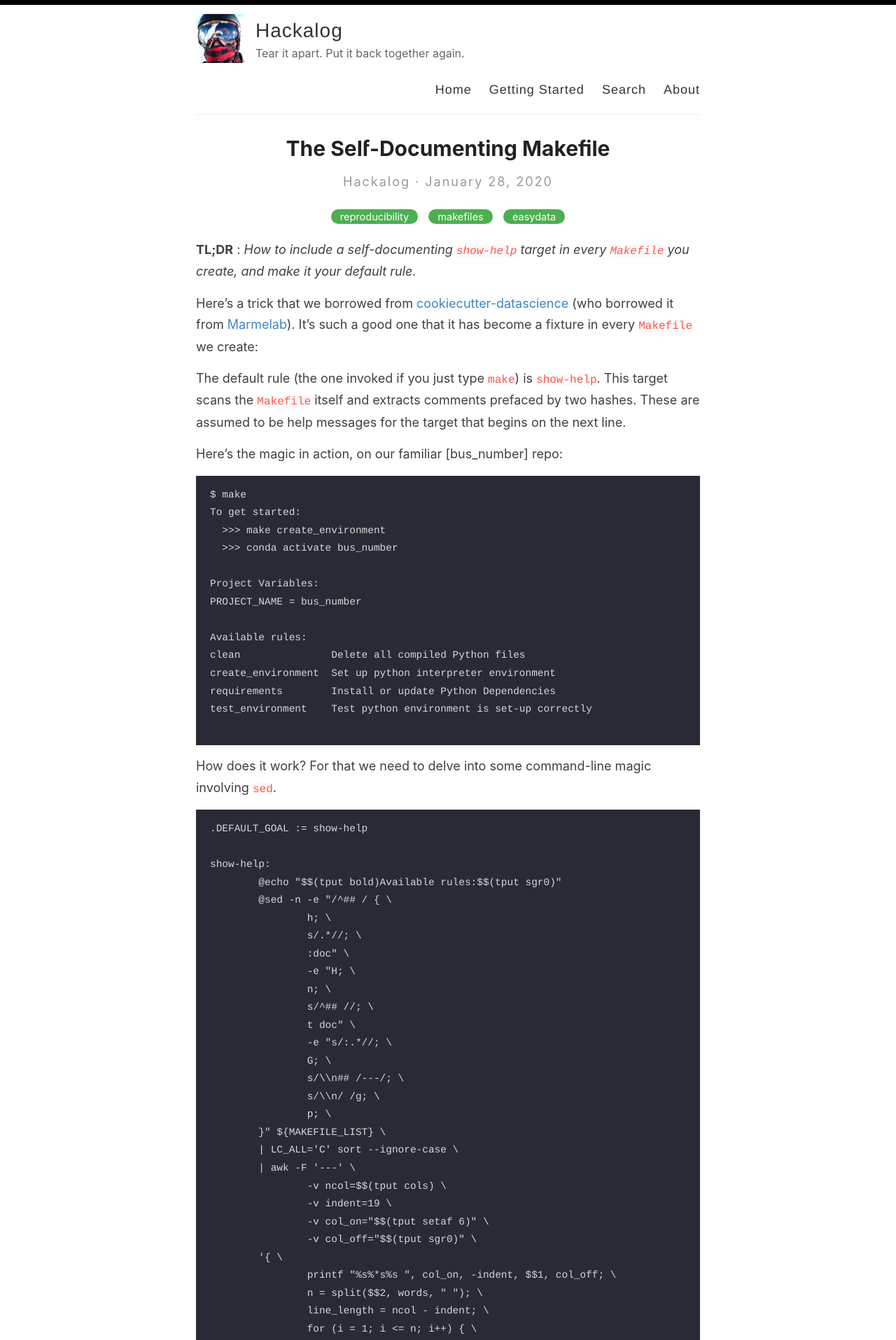
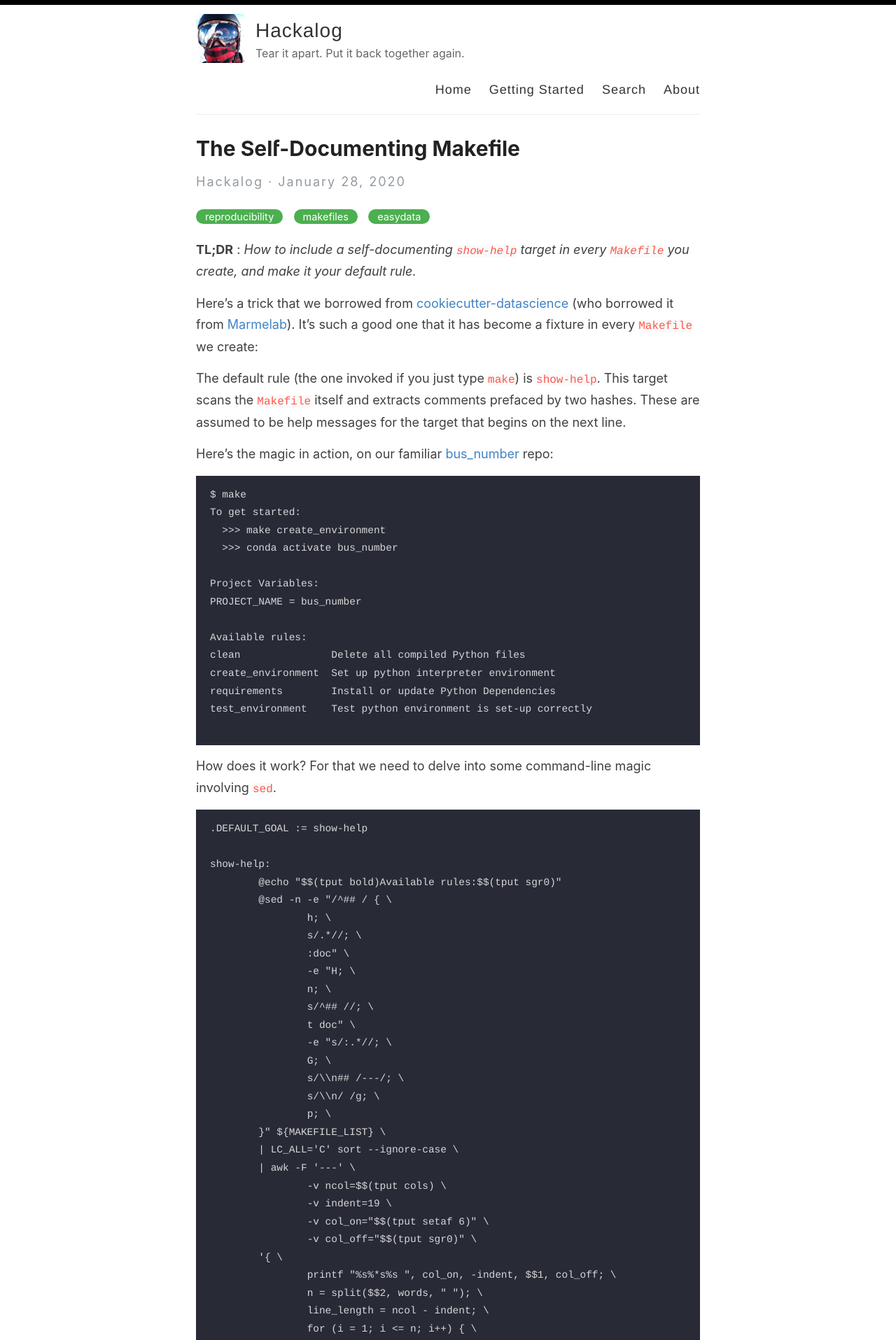
Before and after one commit to hackalog/hackalog.github.io, a Jekyll site: the page built from _posts/2020-01-28-makefile-add-help.md, in a window 1280 px wide. Shown: the top 1915 px of the page at 70% size. Built offline with Jekyll 4.4.1, drawn with Linux system fonts in a browser that asks for light colours.

Commit message:
stylesheet changes

```diff
--- a/assets/style.scss
+++ b/assets/style.scss
@@ -45,7 +45,7 @@ h1, h2, h3, h4, h5, h6 {
   line-height: 1.7;
   margin: 1em 0 15px;
   padding: 0;
-  text-align: center;
+  text-align: left;
 
   @include mobile {
     line-height: 1.4;
@@ -172,8 +172,8 @@ span[data-pullquote]:before {
   padding: 0 -5% 0 0;
   font-size: 1.3em;
   font-style: italic;
-  color: green;
-  text-align: center;
+  color: darkgray;
+  text-align: left;
 }
 
 a {
@@ -219,7 +219,7 @@ img {
 }
 
 p > img {
-  text-align: center;
+  text-align: left;
   display: block;
   margin: 0 auto;
 }
@@ -447,7 +447,7 @@ body:after {
 
 .post h1{
   font-family: -system-ui, -apple-system, BlinkMacSystemFont, "Segoe UI", Roboto, Helvetica, Arial, sans-serif, "Apple Color Emoji", "Segoe UI Emoji", "Segoe UI Symbol";
-  text-align: center;
+  text-align: left;
   font-weight: bold;
   font-kerning: auto;
   font-feature-settings: "kern","liga","dlig","hlig","cswh";
@@ -456,7 +456,7 @@ body:after {
 
 .page h1{
   font-family: -system-ui, -apple-system, BlinkMacSystemFont, "Segoe UI", Roboto, Helvetica, Arial, sans-serif, "Apple Color Emoji", "Segoe UI Emoji", "Segoe UI Symbol";
-  text-align: center;
+  text-align: left;
   font-weight: bold;
   font-kerning: auto;
   font-feature-settings: "kern","liga","dlig","hlig","cswh";
@@ -464,13 +464,13 @@ body:after {
 }
 
 .author_title{
-  text-align: center;
+  text-align: left;
   color: #939aa1;
   letter-spacing: 2px;
 }
 
 .post_date{
-  text-align: center;
+  text-align: left;
   color: #939aa1;
 }
 
@@ -692,7 +692,7 @@ Modules - reusable parts of our design
 }
 
 .post-tags {
-  text-align: center;
+  text-align: left;
   line-height: 35px;
 }
 
```
Also changed, not shown: _posts/2020-01-28-makefile-add-help.md (+1 -0 lines).
